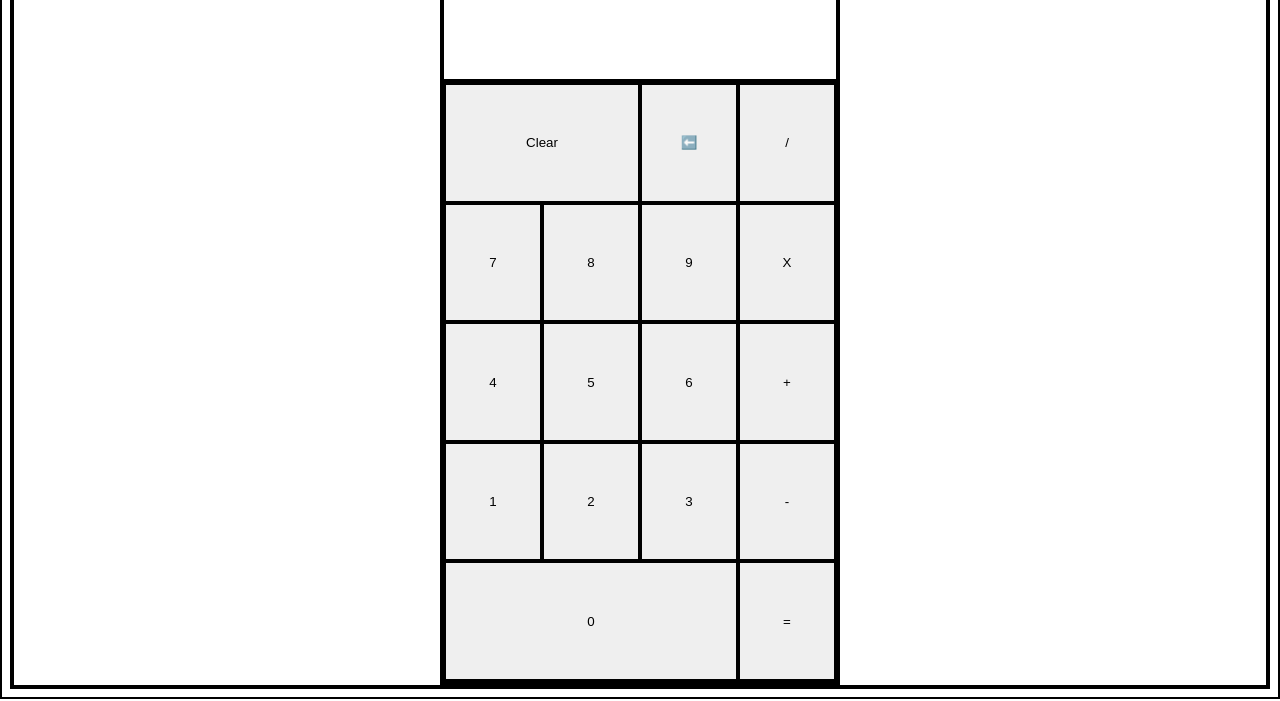
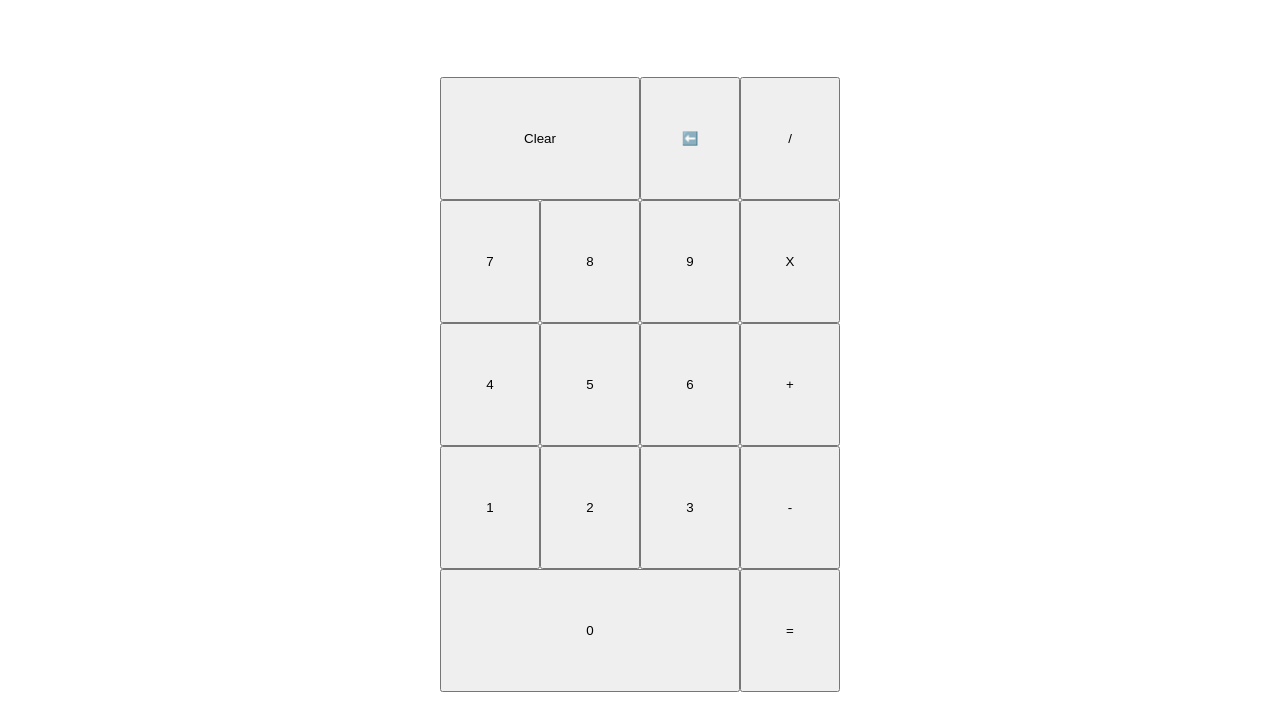
Before and after one commit to dario-cruz/js-calc, a plain HTML site: page index.html in a window 1280 px wide. Shown: the part 99-800 px from the top of the page. Drawn offline with Linux system fonts and the light colour scheme.

Commit message:
Add custom css props

```diff
--- a/styles.css
+++ b/styles.css
@@ -1,6 +1,15 @@
 * {
     box-sizing: border-box;
-    border: solid black 2px;
+    /* border: solid black 2px; */
+}
+
+/* Setting custom css props for styling. */
+body {
+    --background-color: #E8EDDF;
+    --main-gui: #333533;
+    --secondary-gui: #242423;
+    --button-highlight: #FCA311;
+    --dark-tone: #242423;
 }
 .titlebox {
     width: 400px;
```
